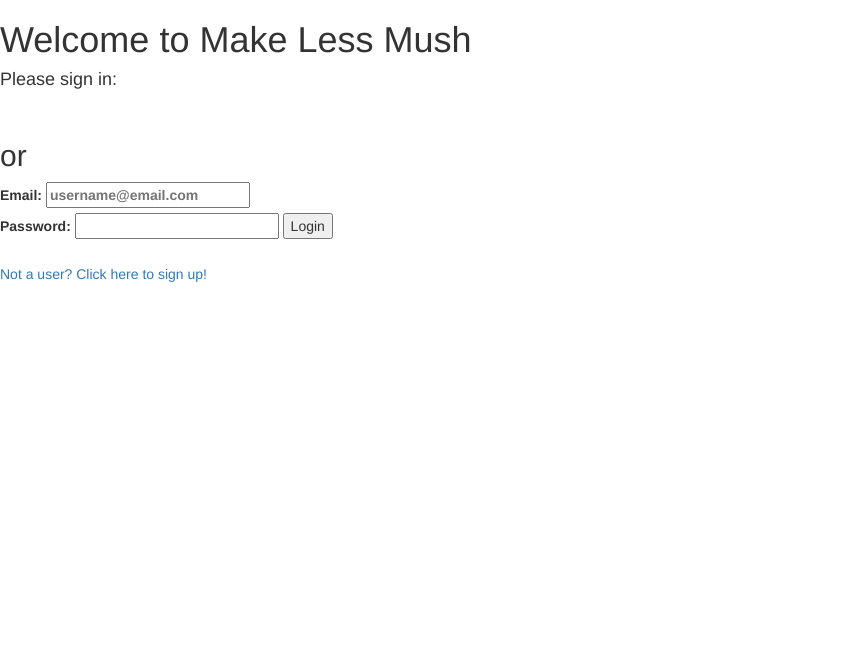
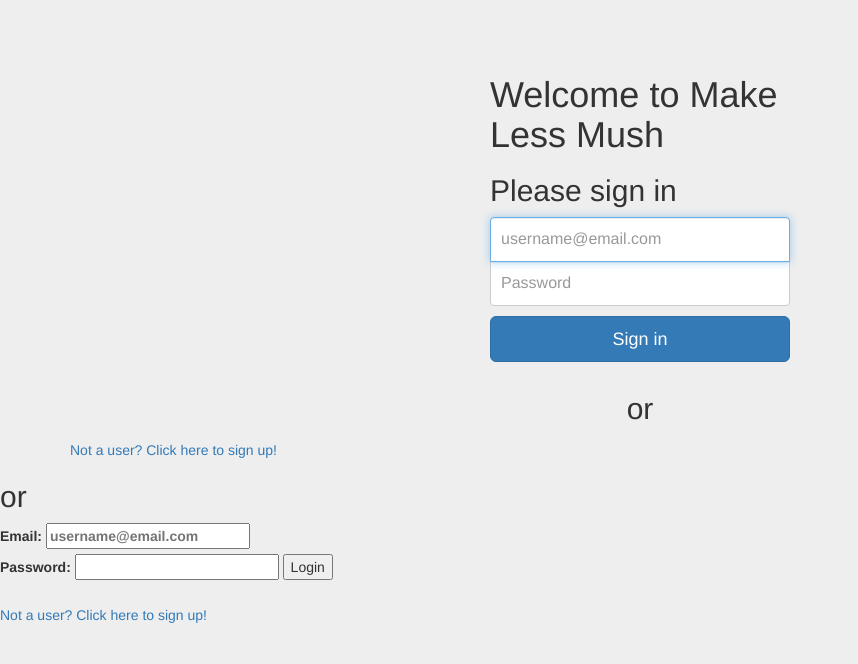
Before and after one commit to akvanhar/HB-FinalProject, a Flask app: page /login in a window 1280 px wide. Shown: the top 664 px of the page, without its empty margins (0-858 px from the left). Run offline with Flask 2, Linux system fonts and the light colour scheme; some libraries are stand-ins or nearby versions.

Commit message:
bootstrapping the login page

```diff
--- /dev/null
+++ b/static/css/login.css
@@ -0,0 +1,57 @@
+body {
+  padding-top: 40px;
+  padding-bottom: 40px;
+  background-color: #eee;
+}
+
+.form-signin {
+  max-width: 330px;
+  padding: 15px;
+  margin: 0 auto;
+}
+
+.form-signin .form-signin-heading,
+.form-signin .checkbox {
+  margin-bottom: 10px;
+}
+
+.form-signin .checkbox {
+  font-weight: normal;
+}
+
+.form-signin .form-control {
+  position: relative;
+  height: auto;
+  -webkit-box-sizing: border-box;
+     -moz-box-sizing: border-box;
+          box-sizing: border-box;
+  padding: 10px;
+  font-size: 16px;
+}
+
+.form-signin .form-control:focus {
+  z-index: 2;
+}
+
+.form-signin input[type="email"] {
+  margin-bottom: -1px;
+  border-bottom-right-radius: 0;
+  border-bottom-left-radius: 0;
+}
+
+.form-signin input[type="password"] {
+  margin-bottom: 10px;
+  border-top-left-radius: 0;
+  border-top-right-radius: 0;
+}
+
+.flashedMessages {
+  margin: 0 auto;
+}
+
+.break {
+  max-width: 330px;
+  padding: 15px;
+  margin: auto;
+  text-align: center;
+}
--- a/templates/base.html
+++ b/templates/base.html
@@ -35,7 +35,6 @@
 			<li id="messagesButton"><a href='/messages'>Messages <span class="badge">3</span></a></li>
 	      </ul>
 
-
 	      <ul class="nav navbar-nav navbar-right">
 	      	<p class="navbar-text navbar-centre">Signed in as {{ user.fname }} {{ user.lname}}</p>
 	      	{% if 'user_id' in session %}
--- a/templates/login.html
+++ b/templates/login.html
@@ -5,33 +5,40 @@
 	<script src="https://code.jquery.com/jquery.js"></script>
 	<script src="https://maxcdn.bootstrapcdn.com/bootstrap/3.3.5/js/bootstrap.min.js"></script>
 	<link rel="stylesheet" href="https://maxcdn.bootstrapcdn.com/bootstrap/3.3.5/css/bootstrap.min.css">
+	<link rel="stylesheet" href="/static/css/login.css"
 </head>
 <body>
-
 <script src="/static/fblogin.js"></script>
 
-<!-- login button triggers FB.login function when clicked -->
+<div class="container">
 
-
-	<h1>Welcome to Make Less Mush</h1>
-
-	<h4>Please sign in:</h4>
-
-	{% for message in get_flashed_messages() %}
-	{{message}}
-	<br>
-	{% endfor %}
+    <form class="form-signin" action='login_portal' method='post'>
+      	<h1 class="form-signin-heading">Welcome to Make Less Mush</h1>
+        <h2 class="form-signin-heading">Please sign in</h2>
+        	{% for message in get_flashed_messages() %}
+				<div class="flashedMessages">{{message}}</div>
+			{% endfor %}
+	        <label for="inputEmail" class="sr-only">Email address</label>
+	        <input type="email" id="inputEmail" class="form-control" name='email' placeholder="username@email.com" required autofocus>
+	        <label for="inputPassword" class="sr-only" type='password' name='password'>Password</label>
+	        <input type="password" id="inputPassword" class="form-control" placeholder="Password" required>
+        <input class="btn btn-lg btn-primary btn-block" type="submit" value="Sign in">
+    </form>
+	<h2 class="break">or</h2>
 	<div id='fb-root'></div>
-
 	<fb:login-button size='large'
 		 		 autologoutlink = 'true'
 		 		 scope="public_profile,email,user_friends"
 		 		 onlogin="checkLoginState();">
 	</fb:login-button>
+	<div id="status"></div>
+
+	<a href='/signup'>Not a user? Click here to sign up!</a>
+</div> <!-- /container -->
 
 
-	<div id="status"></div>
-	<br>
+<!-- login button triggers FB.login function when clicked -->
+
 
 	<h2>or</h2>
 
@@ -47,6 +54,6 @@
 	</form>
 	<br>
 	<a href='/signup'>Not a user? Click here to sign up!</a>
-
+</div>
 </body>
 </html>
```
Also changed, not shown: static/css/base.css (+8 -0 lines), templates/index.html (+6 -7 lines).
